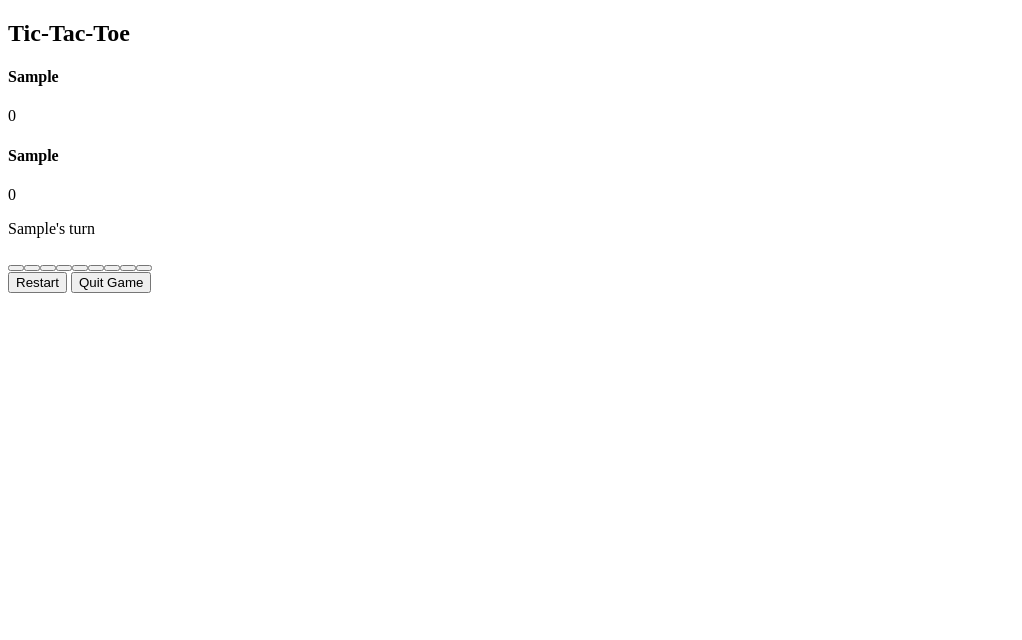
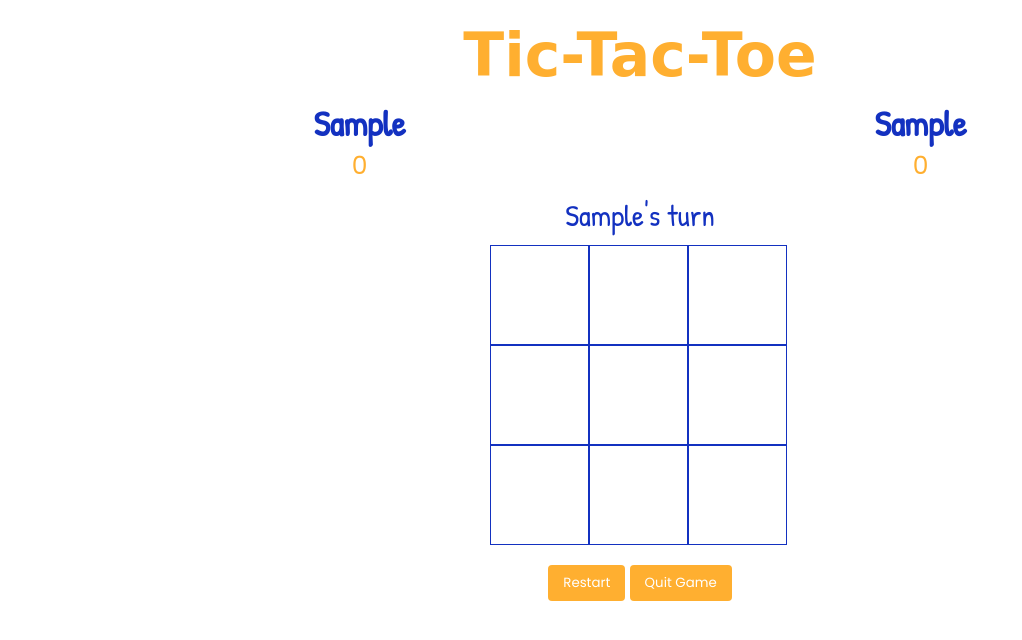
Before and after one commit to fegzycole/Tic-Tac-Toe-js, a plain HTML site: page index.html in a window 1280 px wide. Both pictures are taken after typing "Sample", "Sample" into the empty fields and a click on the input "Start Game". Shown: the whole page, without its empty margins (0-1022 px from the left). Drawn offline with Linux system fonts and the light colour scheme; a web font is replaced by a local one.

Commit message:
Add Styling to the app

```diff
--- a/index.html
+++ b/index.html
@@ -5,6 +5,7 @@
     <meta name="viewport" content="width=device-width, initial-scale=1.0" />
     <meta http-equiv="X-UA-Compatible" content="ie=edge" />
     <link rel="stylesheet" href="styles/main.css" />
+    <link href="https://fonts.googleapis.com/css?family=Patrick+Hand|Poppins|Yeon+Sung&display=swap" rel="stylesheet">
     <title>TicTacToe</title>
   </head>
 
@@ -13,6 +14,7 @@
       <h2>Tic-Tac-Toe</h2>
 
       <form class="form">
+        <h4 class="form-header">Register Players</h4>
         <input
           type="text"
           name="player-1"
@@ -45,8 +47,8 @@
         <div class="board-container"></div>
 
         <div class="action-buttons">
-          <button id="restart">Restart</button>
-          <button id="quit">Quit Game</button>
+          <button id="restart" class="cta-btn">Restart</button>
+          <button id="quit" class="cta-btn">Quit Game</button>
         </div>
       </div>
     </div>
--- a/styles/main.scss
+++ b/styles/main.scss
@@ -1,3 +1,123 @@
+* {
+  padding: 0;
+  margin: 0;
+  text-align: center;
+  box-sizing: border-box;
+  font-family: 'Poppins', sans-serif;
+}
+body {
+  background-color: #fff;
+}
 .game-area {
   display: none;
+  width: 85%;
+  margin: 0 auto;
+
+  .players {
+    display: flex;
+    width: 60%;
+    justify-content: space-between;
+    margin: 10px auto;
+
+    .player-props {
+      h4 {
+        font-family: 'Patrick Hand', cursive;
+        font-size: 35px;
+        color: rgb(19,49,192);
+      }
+
+      p {
+        font-size: 25px;
+        color: #FFAF30;
+        font-weight: 10px;
+      }
+    }
+  }
+
+  #dialog {
+    font-family: 'Patrick Hand', cursive;
+    font-size: 30px;
+    color: rgb(19,49,192);
+  }
+
+  .board-container {
+    width: 300px;
+    height: 300px;
+    margin: 10px auto;
+    display: flex;
+    flex-wrap: wrap;
+
+    .btn {
+      font-family: 'Yeon Sung', cursive;
+      width: 99px;
+      height: 100px;
+      border: 1px solid rgb(19,49,192);
+      background-color: #fff;
+      color: #FFAF30;
+      font-size: 60px;
+      cursor: pointer;
+    }
+  }
+
+  .action-buttons {
+    margin-top: 20px;
+    .cta-btn {
+      background-color: #FFAF30;
+      border: none;
+      padding: 8px 15px;
+      color: #fff;
+      cursor: pointer;
+      border-radius: 4px;
+
+      &:hover {
+        border: 1px solid rgb(19,49,192);
+        padding: 7px 14px;
+        background-color: #fff;
+        color: rgb(19,49,192);
+      }
+    }
+  }
 }
+
+h2 {
+  font-family: 'Yeon Sung', cursive;
+  font-size: 60px;
+  margin-top: 20px;
+  color: #FFAF30;
+}
+
+.form {
+  width: 400px;
+  margin: 30px auto;
+
+  input[type = 'text'] {
+    width: 90%;
+    margin: 0 auto 20px auto;
+    padding: 8px 12px;
+    text-align: left;
+    border: 1px solid rgb(19,49,192);
+    border-radius: 6px;
+  }
+
+  input[type = 'submit'] {
+    background-color: #FFAF30;
+    border: none;
+    padding: 8px 15px;
+    color: #fff;
+    cursor: pointer;
+    border-radius: 4px;
+
+    &:hover {
+      border: 1px solid rgb(19,49,192);
+      padding: 7px 14px;
+      background-color: #fff;
+      color: rgb(19,49,192);
+    }
+  }
+
+  .form-header {
+    padding: 20px;
+    color: rgb(19,49,192);
+    font-size: 22px;
+  }
+}
```
Also changed, not shown: styles/main.css, 1 other file.
